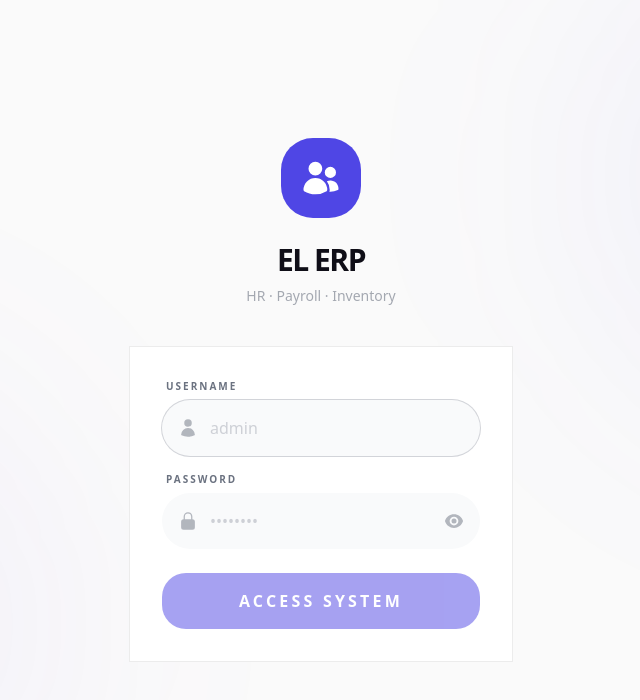
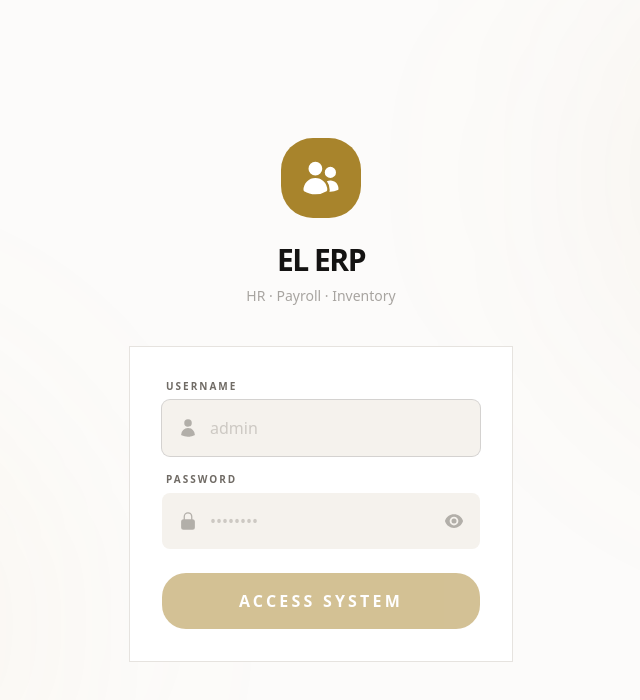
Before and after one commit to LeulTew/dreamlux-erp, a Next.js app in the folder frontend/: page /login in a window 1280 px wide. Shown: the top 700 px of the page, without its empty margins (319-959 px from the left). Built offline with nearby package versions, Linux system fonts and the light colour scheme.

Commit message:
feat: apply gold/slate theme tokens and implement bilingual toggle in NavBar

```diff
--- a/frontend/src/app/globals.css
+++ b/frontend/src/app/globals.css
@@ -1,39 +1,39 @@
 @import "tailwindcss";
 
 :root {
-  /* EL ERP — Violet/Indigo Professional Palette */
-  --background: #fafafa;
-  --foreground: #0f0e17;
-  --primary: #4f46e5;
-  --primary-light: #ede9fe;
-  --primary-dark: #3730a3;
-  --accent: #7c3aed;
-  --success: #059669;
-  --warning: #d97706;
-  --danger: #dc2626;
-  --muted: #6b7280;
-  --border: rgba(15, 14, 23, 0.08);
+  /* Dream Lux ERP — Elegant Gold & Light Slate Palette */
+  --background: #fcfbfa;
+  --foreground: #141312;
+  --primary: #a8842c;
+  --primary-light: #f7f4e9;
+  --primary-dark: #7a5e1c;
+  --accent: #d4af37;
+  --success: #0b8043;
+  --warning: #c26a00;
+  --danger: #b31414;
+  --muted: #706b65;
+  --border: #e6e3df;
   --card: #ffffff;
-  --card-alt: #f9fafb;
-  --radius-xl: 1.5rem;
-  --radius-2xl: 2rem;
+  --card-alt: #f5f2ed;
+  --radius-xl: 8px;
+  --radius-2xl: 8px;
 }
 
 .dark {
-  /* EL ERP — Dark Violet/Indigo Palette */
-  --background: #0a0914;
-  --foreground: #f3f4f6;
-  --primary: #818cf8;
-  --primary-light: #1e1b4b;
-  --primary-dark: #a5b4fc;
-  --accent: #a78bfa;
-  --success: #34d399;
-  --warning: #fbbf24;
-  --danger: #f87171;
-  --muted: #9ca3af;
-  --border: rgba(243, 244, 246, 0.08);
-  --card: #12101e;
-  --card-alt: #0f0d1c;
+  /* Dream Lux ERP — Elegant Gold & Deep Dark Slate Palette */
+  --background: #11100f;
+  --foreground: #fcfbfa;
+  --primary: #d4af37;
+  --primary-light: #262215;
+  --primary-dark: #f0d575;
+  --accent: #a8842c;
+  --success: #34c759;
+  --warning: #ff9f0a;
+  --danger: #ff453a;
+  --muted: #a39e97;
+  --border: #2e2c29;
+  --card: #1c1a17;
+  --card-alt: #24221e;
 }
 
 /* Tailwind CSS v4 Theme - IDEs may flag @theme as unknown */
--- a/frontend/src/components/NavBar.tsx
+++ b/frontend/src/components/NavBar.tsx
@@ -167,12 +167,36 @@ function useTheme() {
   return { dark, toggle };
 }
 
+function useLanguage() {
+  const lang = useSyncExternalStore(
+    (cb) => {
+      window.addEventListener("storage", cb);
+      return () => window.removeEventListener("storage", cb);
+    },
+    (globalThis as any)._storedLangHook || (() => {
+      const stored = localStorage.getItem("lang");
+      return stored || "en";
+    }),
+    () => "en",
+  );
+
+  const toggle = () => {
+    const next = lang === "en" ? "am" : "en";
+    localStorage.setItem("lang", next);
+    window.dispatchEvent(new StorageEvent("storage"));
+  };
+
+  return { lang, toggle };
+}
+
 function ActionsMenu({
   onClose,
   mode,
   switchMode,
   dark,
   toggleTheme,
+  lang,
+  toggleLang,
   onLogout,
   currentUser,
 }: {
@@ -181,6 +205,8 @@ function ActionsMenu({
   switchMode: (m: AppMode) => void;
   dark: boolean;
   toggleTheme: () => void;
+  lang: string;
+  toggleLang: () => void;
   onLogout: () => void;
   currentUser: {
     role: string;
@@ -256,30 +282,48 @@ function ActionsMenu({
               </div>
             </Link>
 
-            <div className="grid grid-cols-2 gap-3">
+            <div className="grid grid-cols-3 gap-2">
               {/* Settings */}
-              {canAccessSettings && (
+              {canAccessSettings ? (
                 <Link
                   href="/settings"
                   onClick={onClose}
-                  className="flex flex-col items-center justify-center gap-2 p-4 rounded-2xl bg-card-alt border border-border active:scale-95 transition-all text-center"
+                  className="flex flex-col items-center justify-center gap-2 p-3 rounded-2xl bg-card-alt border border-border active:scale-95 transition-all text-center"
                 >
-                  <div className="w-10 h-10 rounded-xl bg-muted/10 flex items-center justify-center text-muted">
+                  <div className="w-9 h-9 rounded-xl bg-muted/10 flex items-center justify-center text-muted">
                     <HiCog6Tooth className="w-5 h-5" />
                   </div>
-                  <span className="text-[12px] font-bold text-foreground">Settings</span>
+                  <span className="text-[11px] font-bold text-foreground">Settings</span>
                 </Link>
+              ) : (
+                <div className="flex flex-col items-center justify-center gap-2 p-3 rounded-2xl bg-card-alt/50 border border-border/50 text-center opacity-40">
+                  <div className="w-9 h-9 rounded-xl bg-muted/10 flex items-center justify-center text-muted">
+                    <HiCog6Tooth className="w-5 h-5" />
+                  </div>
+                  <span className="text-[11px] font-bold text-foreground">Settings</span>
+                </div>
               )}
 
               {/* Theme Toggle */}
               <button
                 onClick={toggleTheme}
-                className="flex flex-col items-center justify-center gap-2 p-4 rounded-2xl bg-card-alt border border-border active:scale-95 transition-all text-center"
+                className="flex flex-col items-center justify-center gap-2 p-3 rounded-2xl bg-card-alt border border-border active:scale-95 transition-all text-center"
               >
-                <div className="w-10 h-10 rounded-xl bg-muted/10 flex items-center justify-center text-muted">
+                <div className="w-9 h-9 rounded-xl bg-muted/10 flex items-center justify-center text-muted">
                   {dark ? <HiSun className="w-5 h-5" /> : <HiMoon className="w-5 h-5" />}
                 </div>
-                <span className="text-[12px] font-bold text-foreground">{dark ? "Light Mode" : "Dark Mode"}</span>
+                <span className="text-[11px] font-bold text-foreground">{dark ? "Light" : "Dark"}</span>
+              </button>
+
+              {/* Language Toggle */}
+              <button
+                onClick={toggleLang}
+                className="flex flex-col items-center justify-center gap-2 p-3 rounded-2xl bg-card-alt border border-border active:scale-95 transition-all text-center"
+              >
+                <div className="w-9 h-9 rounded-xl bg-muted/10 flex items-center justify-center text-muted font-bold text-xs">
+                  {lang === "en" ? "EN" : "አማ"}
+                </div>
+                <span className="text-[11px] font-bold text-foreground">{lang === "en" ? "English" : "አማርኛ"}</span>
               </button>
             </div>
           </div>
@@ -343,6 +387,7 @@ export default function NavBar() {
 
   const mode = inferModeFromPath(pathname);
   const { dark, toggle: toggleTheme } = useTheme();
+  const { lang, toggle: toggleLang } = useLanguage();
   const userRole = currentUser.role;
 
   // RBAC Gating: filter links based on user's active role from session
@@ -406,7 +451,7 @@ export default function NavBar() {
                 textClassName="text-[10px] font-black text-muted"
               />
               <span className="font-black text-xl text-foreground tracking-tighter">
-                EL ERP
+                DREAM LUX
               </span>
             </Link>
 
@@ -472,6 +517,15 @@ export default function NavBar() {
                 ) : (
                   <HiMoon className="w-4.5 h-4.5" />
                 )}
+              </button>
+
+              {/* Language toggle — desktop */}
+              <button
+                onClick={toggleLang}
+                className="w-9 h-9 rounded-xl flex items-center justify-center text-xs font-black text-muted hover:text-foreground hover:bg-card-alt transition-all ml-1"
+                aria-label="Toggle language"
+              >
+                {lang === "en" ? "EN" : "አማ"}
               </button>
 
               <button
@@ -556,6 +610,8 @@ export default function NavBar() {
             switchMode={switchMode}
             dark={dark}
             toggleTheme={toggleTheme}
+            lang={lang}
+            toggleLang={toggleLang}
             onLogout={() => setShowLogout(true)}
             currentUser={currentUser}
           />
```
